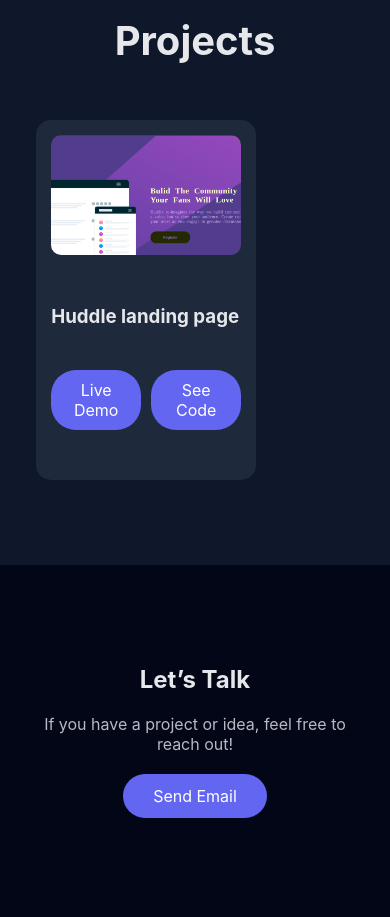
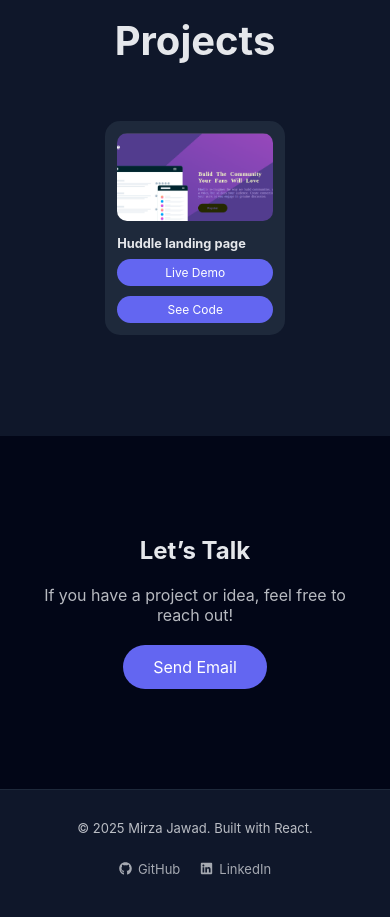
Before and after one commit to mirzajawad804/Portfolio, a React (Vite) app: page / in a window 390 px wide. Shown: the part 2260-3177 px from the top of the page. Built offline with nearby package versions, Linux system fonts and the light colour scheme.

Commit message:
Update project section layout

```diff
--- a/src/styles/global.css
+++ b/src/styles/global.css
@@ -307,20 +307,25 @@ section#projects {
   font-size: 2.5rem;
   margin-bottom: 50px;
 }
-/* Project Card */
+/* ---------- Project Card ---------- */
 .project-card {
-  width: 300px;
-  height: 300px;
+  width: 100%;
+  max-width: 300px;       /* max width for desktop */
   background: #1e293b;
   border-radius: 15px;
   padding: 20px;
   text-align: left;
   box-sizing: border-box;
-  transition: transform 0.3s, box-shadow 0.3s;
   display: flex;
   flex-direction: column;
   overflow: hidden;
-  margin: 10px;
+  margin: 10px auto;
+  transition: transform 0.3s, box-shadow 0.3s;
+
+  /* Equal height for all cards in a row */
+  display: flex;
+  flex-direction: column;
+  justify-content: space-between;
 }
 
 .project-card:hover {
@@ -331,34 +336,37 @@ section#projects {
 /* Image */
 .project-card img {
   width: 100%;
-  height: 150px;
+  aspect-ratio: 16 / 9;   /* keeps same height/width ratio */
   object-fit: cover;
   border-radius: 10px;
   margin-bottom: 15px;
-  display: block;
 }
 
 /* Info Section */
 .project-info {
-  flex: 1;
   display: flex;
   flex-direction: column;
-  justify-content: space-evenly;
+  justify-content: space-between;
+  flex: 1;
 }
 
 .project-info h3 {
   margin-bottom: 8px;
+  font-size: 1rem;
+  flex-shrink: 0;
 }
 
 /* Buttons */
 .project-buttons {
   display: flex;
   gap: 10px;
+  flex-wrap: wrap;        /* wrap on small screens */
 }
 
 .project-buttons a {
-  flex: 1;
-  padding: 10px 12px;
+  flex: 1;                /* equal width buttons */
+  min-width: 100px;       /* prevents shrinking too much */
+  padding: 10px 0;
   border-radius: 25px;
   text-decoration: none;
   background: #6366f1;
@@ -371,36 +379,68 @@ section#projects {
   background: #4f46e5;
 }
 
-/* Tablet */
+/* ---------- Tablet ---------- */
 @media (max-width: 1024px) {
   .project-card {
-    width: 260px;
-    height: 380px;
+    max-width: 260px;
     padding: 18px;
-    margin: 8px; /* reduce margin for smaller screens */
+    margin: 10px auto;
   }
 
   .project-card img {
-    height: 130px;
+    aspect-ratio: 16 / 9;
+  }
+
+  .project-info h3 {
+    font-size: 0.95rem;
+  }
+
+  .project-buttons a {
+    font-size: 0.9rem;
   }
 }
 
-/* Mobile */
+/* ---------- Mobile ---------- */
 @media (max-width: 768px) {
   .project-card {
-    width: 220px;
-    height: 360px;
+    max-width: 220px;
     padding: 15px;
-    margin: 5px;
+    margin: 8px auto;
   }
 
   .project-card img {
-    height: 120px;
+    aspect-ratio: 16 / 9;
   }
 
-  .projects-gallery {
-    gap: 15px;
-    padding-bottom: 15px;
+  .project-info h3 {
+    font-size: 0.9rem;
+  }
+
+  .project-buttons a {
+    font-size: 0.85rem;
+    padding: 8px 0;
+  }
+}
+
+/* ---------- Extra Small Screens ---------- */
+@media (max-width: 480px) {
+  .project-card {
+    max-width: 180px;
+    padding: 12px;
+    margin: 6px auto;
+  }
+
+  .project-card img {
+    aspect-ratio: 16 / 9;
+  }
+
+  .project-info h3 {
+    font-size: 0.8rem;
+  }
+
+  .project-buttons a {
+    font-size: 0.75rem;
+    padding: 6px 0;
   }
 }
 
```
